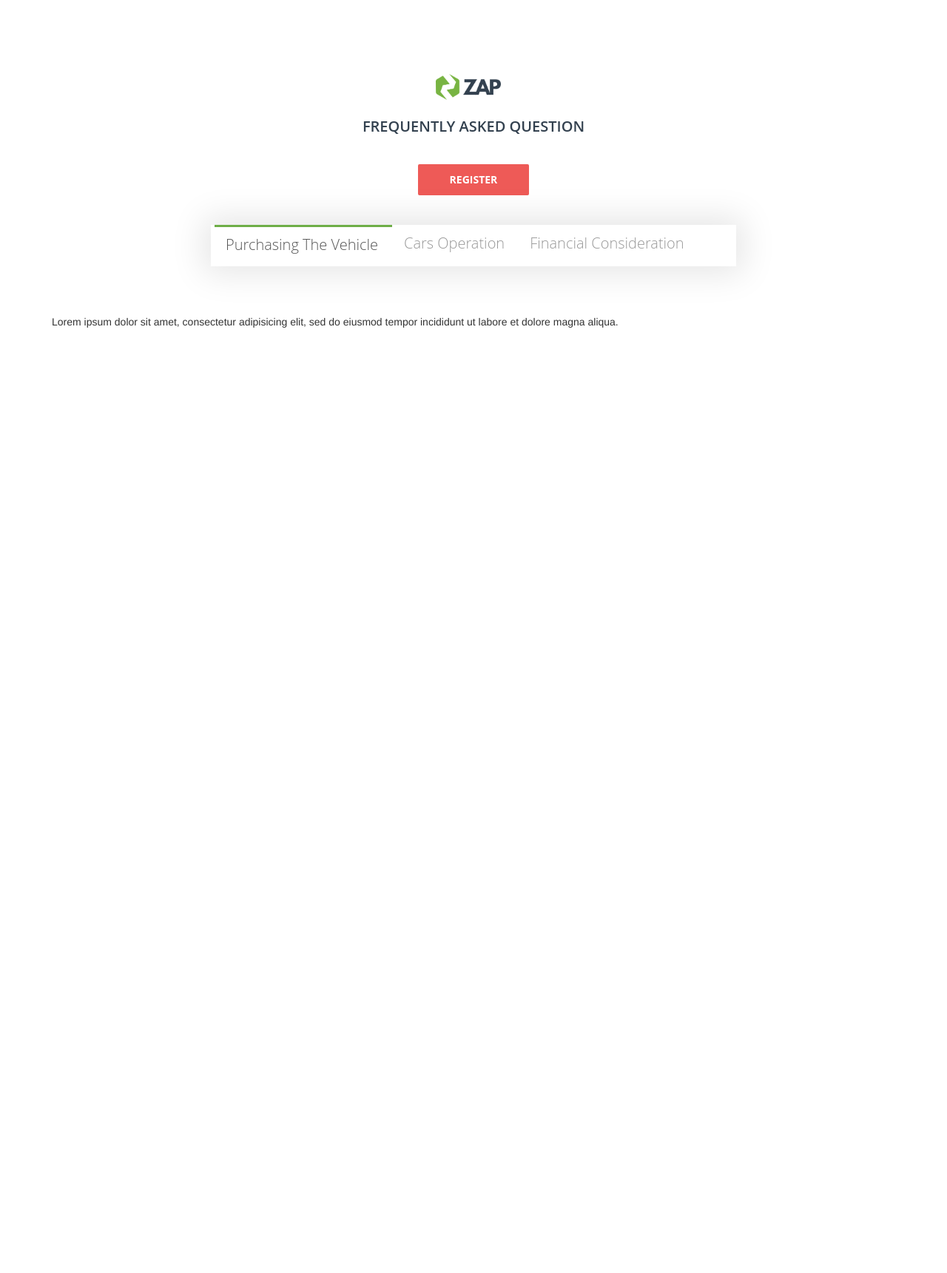
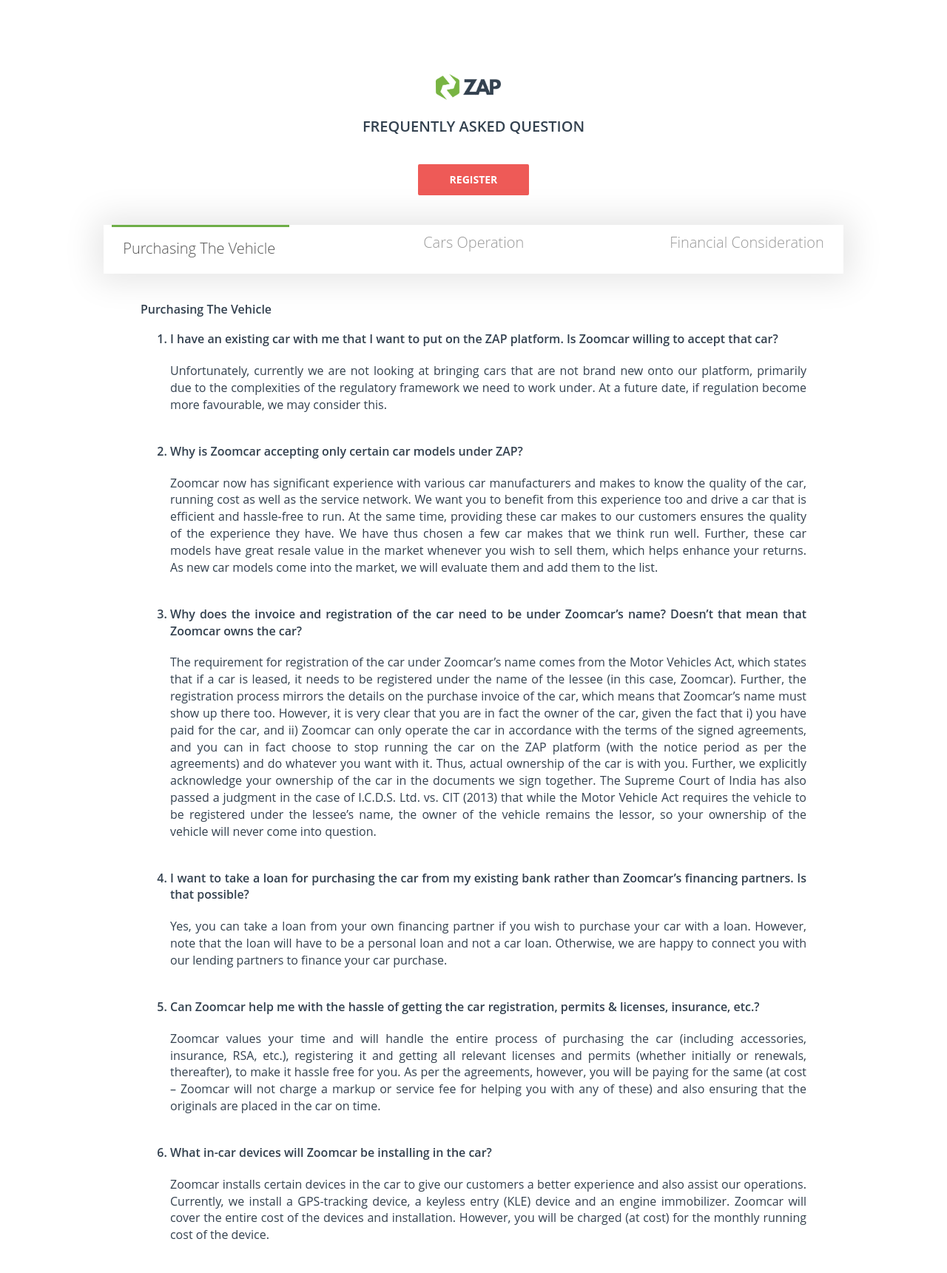
Before and after one commit to rahulbind/ZoomCar, a PHP site: page /know-more.php in a window 1280 px wide. Shown: the whole page at 74% size. Before the commit the page ends 443 px from the top, so only its background shows below. Run offline with PHP 8.4, Linux system fonts and the light colour scheme; some libraries are stand-ins or nearby versions.

Commit message:
edited know-more

```diff
--- a/css/style.css
+++ b/css/style.css
@@ -545,7 +545,7 @@
     display: block;
 }
 .zap-faq-bubble{
-	width: 710px;
+	width: 1000px;
 	text-align: center;
 	margin: 40px auto;
 	box-shadow: 0 0 45px 10px rgba(0,0,0,0.1);
@@ -558,7 +558,7 @@
     font-size: 20px;
     /*color: lightgrey;*/
     /*font-weight: 300;*/
-    width: 700px;
+   /* width: 700px;*/
     display: inline-block;
 }
 body > div:nth-child(2) > div > div > div > div.zap-faq-bubble > div > ul > li.active{
@@ -569,6 +569,11 @@
 }
 body > div:nth-child(2) > div > div > div > div.zap-faq-bubble > div > ul{
 	border-bottom: 0px solid #ddd;
+}
+body > div:nth-child(2) > div > div.row > div > div.zap-faq-bubble > div > ul > li.active > a{
+	    position: relative;
+    display: block;
+    padding: 15px 15px;
 }
 body > div:nth-child(2) > div > div > div > div.zap-faq-bubble > div > ul > li:nth-child(1) > a{
 	margin-right: 4px;
@@ -585,43 +590,74 @@
     /* border: 1px solid #ddd; */
     /* border-bottom-color: transparent; */
 }
-/*.nav-tabs>li.active>a, .nav-tabs>li.active>a:focus, .nav-tabs>li.active>a:hover{
-	color: #555;
-    cursor: default;
-     background-color: #fff;
-    /* border: 1px solid #ddd; */
-    /*border-bottom-color: transparent;
-    text-decoration: none;*/
-    /* background-color: #eee; */
-/*}*/
+body > div:nth-child(2) > div > div.row > div > div.zap-faq-bubble > div > ul > li.active > a{
+	border: 0px solid #ddd; */
+}
+body > div:nth-child(2) > div > div.row > div > div.zap-faq-bubble > div > ul > li:nth-child(1){
+	    margin-right: 166px;
+    margin-left: 2px;
+}
+body > div:nth-child(2) > div > div.row > div > div.zap-faq-bubble > div > ul > li:nth-child(2){
+	    margin-right: 165px;
+}
+body > div:nth-child(2) > div > div.row > div > div.zap-faq-bubble > div > ul > li.active > a{
+	border-radius:0px 0px 0 0;
+}
+body > div:nth-child(2) > div > div.row > div > div.zap-faq-bubble > div > ul > li:nth-child(2) > a{
+	border: 0px solid transparent;
+     border-radius: 0px 0px 0 0;
+}
+body > div:nth-child(2) > div > div.row > div > div.zap-faq-bubble > div > ul > li:nth-child(3) > a{
+	border: 0px solid transparent;
+     border-radius: 0px 0px 0 0;
+}
 .fs{
 	 /*padding: 20px;*/
     font-size: 20px;
     font-weight: 300;
-    /*color: #555;
-    cursor: default;
-    background-color: #fff;
-    display: block;
-    padding: 10px 15px;
-        margin-right: 2px;
-    line-height: 1.42857143;
-    border: 1px solid transparent;
-    text-decoration: none;
-    /*border: 0;*/
-    /*border: 0px solid #6eae47;
-    border: 0px solid transparent;*/*/
-    /*border-top: 3px solid #6eae47;*/
-
 }
-.zap-faq-data{
-	width: 850px;
+.tab-content{
+	width: 900px;
     font-size: 16px;
     color: #33414f;
     margin: 0 auto;
-    padding: 0 40px 0 50px;
+   /* padding: 0 40px 0 50px;*/
     text-align: justify;
     font-family: 'Open Sans',sans-serif;
-    font-size: 16px;
+
+}
+#purchasingthevehicle > h3{
+	color:#33414f;
+	font-size: 16px;
+    color: #33414f;
+    margin: 0 auto;
+    /*padding: 0 40px 0 50px;*/
+    text-align: justify;
+    font-family: 'Open Sans',sans-serif;
+    margin-bottom: 20px;
+    font-weight: 600;
+}
+#carsoperation > h3{
+	color:#33414f;
+	font-size: 16px;
+    color: #33414f;
+    margin: 0 auto;
+    /*padding: 0 40px 0 50px;*/
+    text-align: justify;
+    font-family: 'Open Sans',sans-serif;
+    margin-bottom: 20px;
+    font-weight: 600;
+}
+#financialconsideration > h3{
+	color:#33414f;
+	font-size: 16px;
+    color: #33414f;
+    margin: 0 auto;
+    /*padding: 0 40px 0 50px;*/
+    text-align: justify;
+    font-family: 'Open Sans',sans-serif;
+    margin-bottom: 20px;
+    font-weight: 600;
 }
 .heading{
 	font-weight: 600;
--- a/know-more.php
+++ b/know-more.php
@@ -33,26 +33,25 @@
 	    <div class="container-fluid clearfix">
     		<div class="container">
         		<div class="row">
-            		<!-- <div class="col-md-12">
+            		<div class="col-md-12">
+  						<!-- <h2>Dynamic Tabs</h2> -->
   						<div class="zap-faq-bubble">
   							<div class="faq-section">
-            					<a href="" class="fs">Purchasing The Vehicle</a>
-            				</div>
-            				<div class="faq-section">
-            					<a href="" class="fs">Cars Operation</a>
-            				</div>
-            				<div class="faq-section">
-            					<a href="" class="fs">Financial Consideration</a>
+  								<ul class="nav nav-tabs ">
+    								<li class="active"><a data-toggle="tab" href="#purchasingthevehicle" class="fs">Purchasing The Vehicle</a></li>
+    								<li><a data-toggle="tab" href="#carsoperation" class="fs">Cars Operation</a></li>
+    								<li><a data-toggle="tab" href="#financialconsideration" class="fs">Financial Consideration</a></li>
+    							<!-- <li><a data-toggle="tab" href="#menu3"></a></li> -->
+  								</ul>
   							</div>
   						</div>
-            			<div class="zap-faq-data">
-            				<br>
+  						<div class="tab-content">
+    						<div id="purchasingthevehicle" class="tab-pane fade in active">
+      								<h3>Purchasing The Vehicle</h3>
       								<ol id="purchasing">
-            					<p class="heading">Purchasing The Vehicle</p>
-            					<li class="heading">I have an existing car with me that I want to put on the ZAP platform. Is Zoomcar willing to accept that car?</li>
-            					<p class="answer">Unfortunately, currently we are not looking at bringing cars that are not brand new onto our platform, primarily due to the complexities of the regulatory framework we need to work under. At a future date, if regulation become more favourable, we may consider this.
-            					</p>
-            					<li class="heading">Why is Zoomcar accepting only certain car models under ZAP?</li>
+      									<li class="heading">I have an existing car with me that I want to put on the ZAP platform. Is Zoomcar willing to accept that car?
+      									</li>
+      									<p class="answer">Unfortunately, currently we are not looking at bringing cars that are not brand new onto our platform, primarily due to the complexities of the regulatory framework we need to work under. At a future date, if regulation become more favourable, we may consider this.</p><li class="heading">Why is Zoomcar accepting only certain car models under ZAP?</li>
             							<p class="answer">Zoomcar now has significant experience with various car manufacturers and makes to know the quality of the car, running cost as well as the service network. We want you to benefit from this experience too and drive a car that is efficient and hassle-free to run. At the same time, providing these car makes to our customers ensures the quality of the experience they have. We have thus chosen a few car makes that we think run well. Further, these car models have great resale value in the market whenever you wish to sell them, which helps enhance your returns. As new car models come into the market, we will evaluate them and add them to the list.</p>
             							<li class="heading">Why does the invoice and registration of the car need to be under Zoomcar’s name? Doesn’t that mean that Zoomcar owns the car?</li>
             							<p class="answer">The requirement for registration of the car under Zoomcar’s name comes from the Motor Vehicles Act, which states that if a car is leased, it needs to be registered under the name of the lessee (in this case, Zoomcar). Further, the registration process mirrors the details on the purchase invoice of the car, which means that Zoomcar’s name must show up there too. However, it is very clear that you are in fact the owner of the car, given the fact that i) you have paid for the car, and ii) Zoomcar can only operate the car in accordance with the terms of the signed agreements, and you can in fact choose to stop running the car on the ZAP platform (with the notice period as per the agreements) and do whatever you want with it. Thus, actual ownership of the car is with you. Further, we explicitly acknowledge your ownership of the car in the documents we sign together.
@@ -62,10 +61,13 @@
             							<li class="heading">Can Zoomcar help me with the hassle of getting the car registration, permits & licenses, insurance, etc.?</li>
             							<p class="answer">Zoomcar values your time and will handle the entire process of purchasing the car (including accessories, insurance, RSA, etc.), registering it and getting all relevant licenses and permits (whether initially or renewals, thereafter), to make it hassle free for you. As per the agreements, however, you will be paying for the same (at cost – Zoomcar will not charge a markup or service fee for helping you with any of these) and also ensuring that the originals are placed in the car on time.</p>
             							<li class="heading">What in-car devices will Zoomcar be installing in the car?</li>
-            					<p class="answer">Zoomcar installs certain devices in the car to give our customers a better experience and also assist our operations. Currently, we install a GPS-tracking device, a keyless entry (KLE) device and an engine immobilizer. Zoomcar will cover the entire cost of the devices and installation. However, you will be charged (at cost) for the monthly running cost of the device.</p>
+            							<p class="answer">Zoomcar installs certain devices in the car to give our customers a better experience and also assist our operations. Currently, we install a GPS-tracking device, a keyless entry (KLE) device and an engine immobilizer. Zoomcar will cover the entire cost of the devices and installation. However, you will be charged (at cost) for the monthly running cost of the device.
+            							</p>
       								</ol>
+    						</div>
+    						<div id="carsoperation" class="tab-pane fade">
+      								<h3>Cars Operation</h3>
       								<ol id="operation">
-            					<p class="heading">Car Operations</p>
             							<li class="heading">Where will the car be parked?</li>
             							<p class="answer">For the duration that you will have the car in your possession, the car will be parked at your own parking location. For the duration that you give the car to Zoomcar for running on our platform, the car will be parked at Zoomcar’s chosen parking spot. A Zoomcar representative will come to pick up and drop the car at the designated times. However, if you choose to hand over and collect the car yourself from our site, you can do so too, and earn some extra revenue.</p>
             							<li class="heading">Who will take care of the maintenance of the car?</li>
@@ -89,8 +91,10 @@
                                 		</li>
                                 		<p class="answer">At the end of the term of the contract, Zoomcar will take out the devices we have installed in the car and stop offering it to our customers on our platform. If you desire to continue using the car on your own after the lease tenor is over, then we will help with re-registering the car in your name. If you desire to sell the car, we can assist you through our network to sell the car and achieve the best price possible.</p>
       								</ol>
+      						</div>
+    						<div id="financialconsideration" class="tab-pane fade">
+      								<h3>Financial Consideration</h3>
       								<ol id="financing">
-            					<p class="heading">Financial Considerations</p>
       									<li class="heading">What returns can I expect from providing a car on ZAP? Are there any minimum amounts that Zoomcar will provide me?</li>
             							<p class="answer">Please refer to the financial model for details on projected returns from the program. Ultimately, the more time you provide the car on the Zoomcar platform, the more you earn from it.
   										Given that the primary use of this car is going to be for your own usage, we will not be providing any minimum amount or fixed returns when you provide the car on our platform. Suffice to say though that our demand is robust enough that we don’t expect you to ever be unhappy with your earnings from providing the car on our platform.</p>
@@ -101,37 +105,9 @@
             							<p class="answer">Zoomcar follows a transparent process of maintaining records of the trip (including the corresponding revenue) and service and repair bills for calculating the monthly amount to be paid to you. We will also share copies of these bills with you so you can verify them yourself, if you so require. Over time, we will develop an "owner's app" which will allow you to check your car metrics in real-time. That will likely come only later this year however.</p>
       								</ol>
     						</div>
-            		</div> -->
-            		<div class="col-md-12">
-  						<!-- <h2>Dynamic Tabs</h2> -->
-  						<div class="zap-faq-bubble">
-  						<div class="faq-section">
-  							<ul class="nav nav-tabs ">
-    							<li class="active"><a data-toggle="tab" href="#purchasingthevehicle" class="fs">Purchasing The Vehicle</a></li>
-    							<li><a data-toggle="tab" href="#carsoperation" class="fs">Cars Operation</a></li>
-    							<li><a data-toggle="tab" href="#financialconsideration" class="fs">Financial Consideration</a></li>
-    							<!-- <li><a data-toggle="tab" href="#menu3"></a></li> -->
-  							</ul>
     					</div>
 					</div>
-
-  							<div class="tab-content">
-    							<div id="purchasingthevehicle" class="tab-pane fade in active">
-      							<h3>Purchasing The Vehicle</h3>
-      							<p>Lorem ipsum dolor sit amet, consectetur adipisicing elit, sed do eiusmod tempor incididunt ut labore et dolore magna aliqua.</p>
     			</div>
-    						<div id="carsoperation" class="tab-pane fade">
-      							<h3>Cars Operation</h3>
-      							<p>Ut enim ad minim veniam, quis nostrud exercitation ullamco laboris nisi ut aliquip ex ea commodo consequat.</p>
-    						</div>
-    						<div id="financialconsideration" class="tab-pane fade">
-      							<h3>Financial Consideration</h3>
-      							<p>Sed ut perspiciatis unde omnis iste natus error sit voluptatem accusantium doloremque laudantium, totam rem aperiam.</p>
-    						</div>
-
-				</div>
-
-        		<!-- </div> -->
     		</div>
 	    </div>
 	    <?php include( 'modal.html'); ?>
```
Lines whose indentation alone changed are shown as unchanged.
